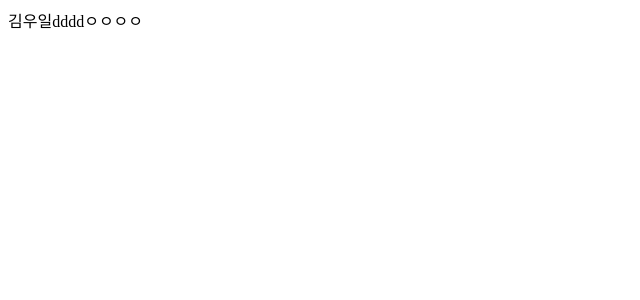
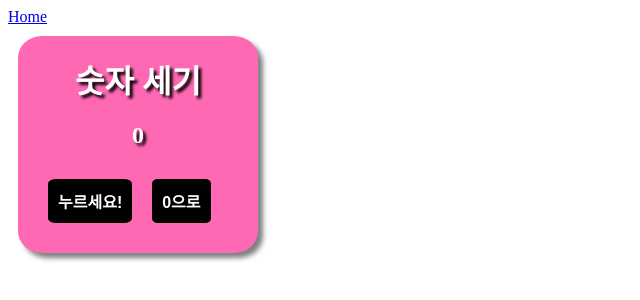
Before and after one commit to nlom0218/github-study, a React (Create React App) app: page /1 in a window 1280 px wide. Shown: the top 300 px of the page, without its empty margins (0-640 px from the left). Built offline with nearby package versions, Linux system fonts and the light colour scheme.

Commit message:
1.js 숫자 카운트 기능 업데이트

```diff
--- a/src/Pages/1.js
+++ b/src/Pages/1.js
@@ -1,5 +1,6 @@
 import React from "react";
 import styled from "styled-components";
+import Header from "../Components/Header";
 
 // const Container = styled.div({
 //   // display: "flex",
@@ -13,12 +14,63 @@ import styled from "styled-components";
 //   // backgroundColor: "white",
 // });
 
-const Container = styled.div`
-  display: flex;
-`
+const Container = styled.div({
+  width: 200,
+  backgroundColor: "hotpink",
+  color: "white",
+  borderRadius: "10%",
+  padding: 20,
+  margin: 10,
+  boxShadow: "5px 5px 5px gray",
+  textShadow: "3px 3px 3px black",
+});
+
+const Btn = styled.button`
+  width: 20;
+  height: 40;
+  padding: 10px;
+  margin: 10px;
+  color: white;
+  background-color: black;
+  border: none;
+  font-size: 1em;
+  border-radius: 10%;
+  font-weight: 700;
+`;
+
+const Title = styled.h1`
+  margin: auto;
+  text-align: center;
+`;
+
+const Number = styled.h2`
+  margin: auto;
+  text-align: center;
+  padding: 20px;
+`;
 
 const Kimoo = () => {
-  return <Container>김우일ddddㅇㅇㅇㅇ</Container>;
+  const [cnt, setCnt] = React.useState(0);
+
+  const plus = () => {
+    setCnt((x) => x + 1);
+  };
+
+  const makeZero = () => {
+    setCnt((x) => (x = 0));
+  };
+
+  return (
+    <React.Fragment>
+      <Header />
+      <Container>
+        <Title>숫자 세기</Title>
+        <Number>{cnt}</Number>
+        <Btn onClick={plus}>누르세요!</Btn>
+        <Btn onClick={makeZero}>0으로</Btn>
+      </Container>
+    </React.Fragment>
+  );
 };
 
 export default Kimoo;
```
